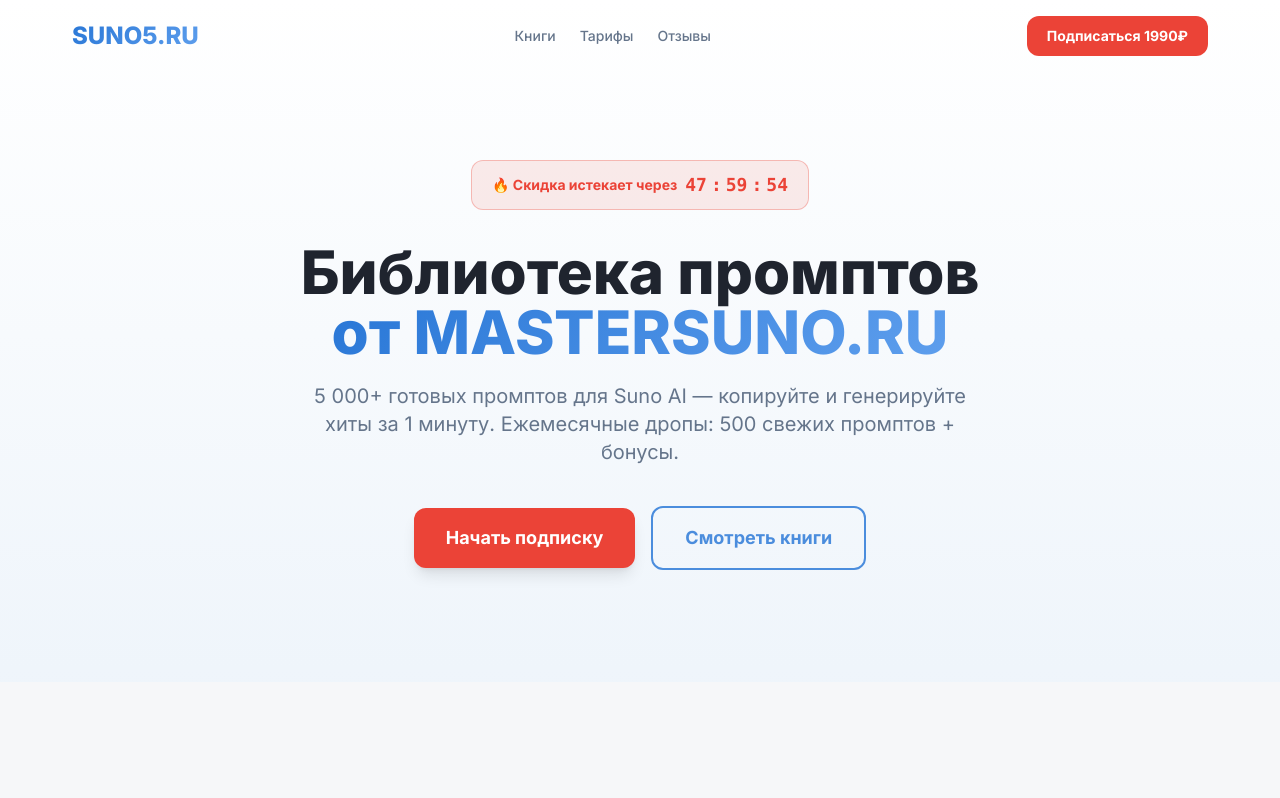
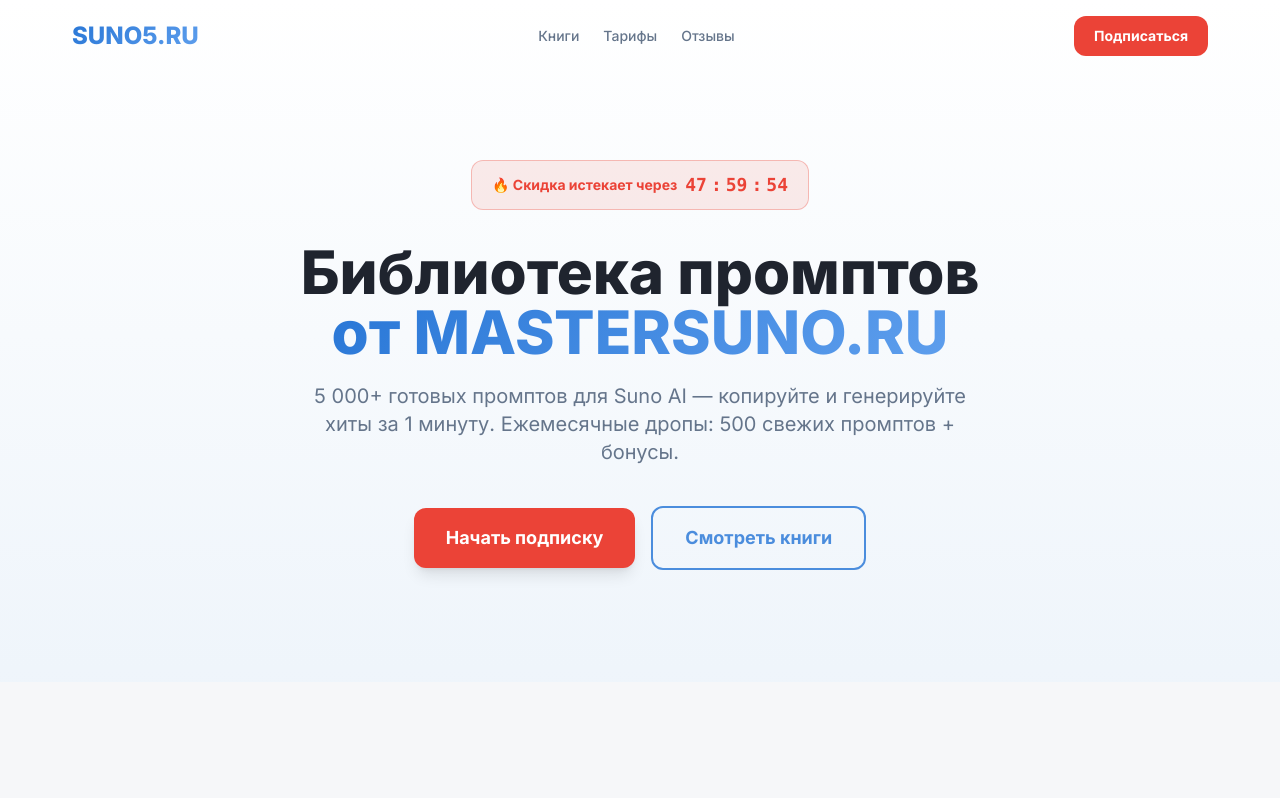
Before and after one commit to wwwromcomru-lang/suno5, a React (Vite) app: page / in a window 1280 px wide. Shown: the top 798 px of the page. Built offline with nearby package versions, Linux system fonts and the light colour scheme; the HTML template or start-up script is replaced by a standard one.

Commit message:
Visual edit in Lovable
Edited UI in Lovable

```diff
--- a/src/components/Header.tsx
+++ b/src/components/Header.tsx
@@ -28,7 +28,7 @@ const Header = () => {
           href="#tariffs"
           className="bg-accent text-accent-foreground px-5 py-2.5 rounded-lg font-bold text-sm hover:opacity-90 transition-opacity">
 
-          Подписаться 1990₽
+          Подписаться
         </a>
       </div>
     </header>);
```
